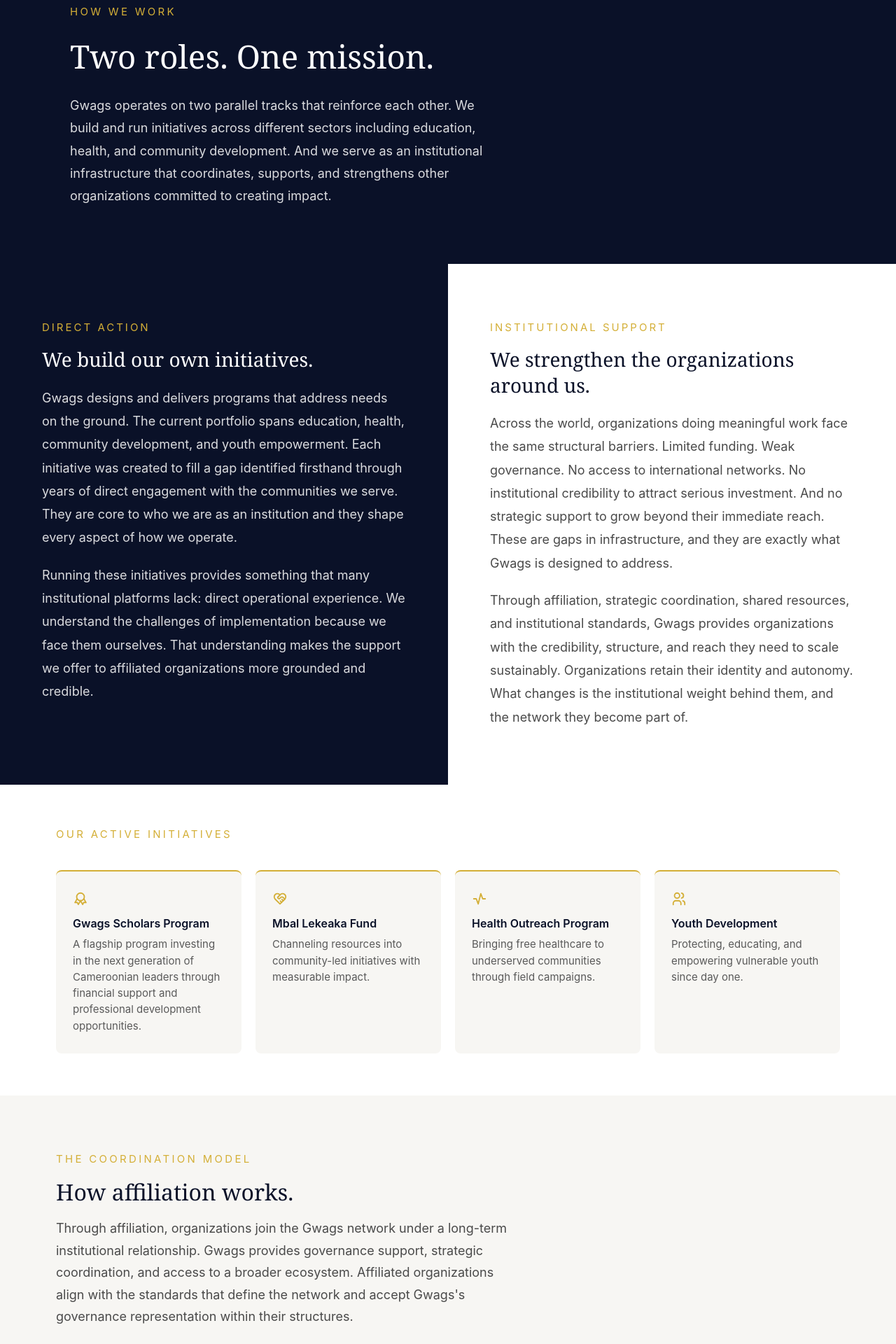
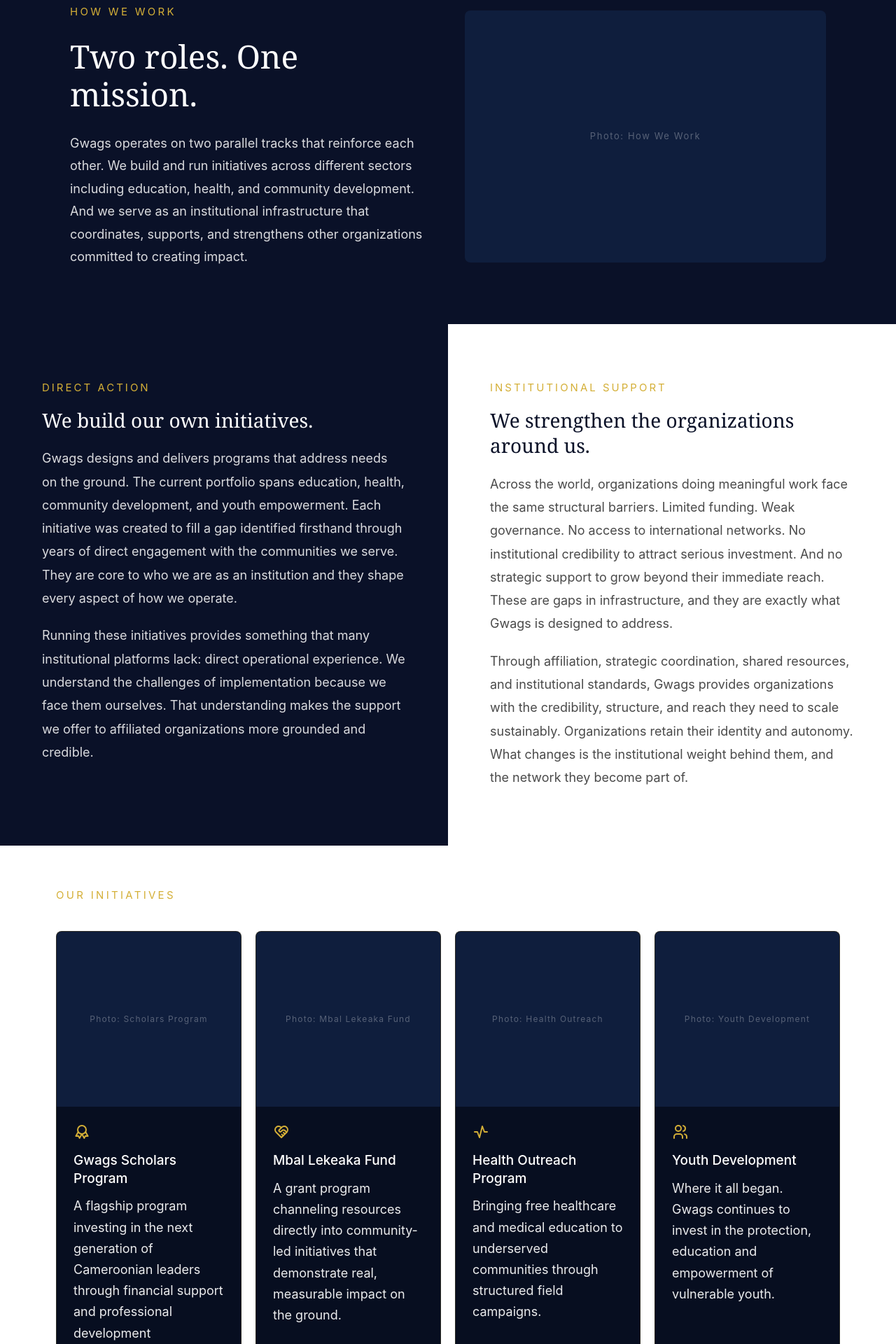
Before and after one commit to Daryllgio/gwags-website, a Next.js app: page /about/how-we-work in a window 1280 px wide. Shown: the part 140-2060 px from the top of the page at 70% size. Built offline with nearby package versions, Linux system fonts and the light colour scheme.

Commit message:
How We Work - hero image, initiatives match, coordination model fixes

```diff
--- a/app/about/how-we-work/page.tsx
+++ b/app/about/how-we-work/page.tsx
@@ -36,16 +36,23 @@ function HeroSection({ lang }: { lang: Lang }) {
   const p = t[lang].howWeWork.hero
   return (
     <section className="hww-hero-section" style={{ background: '#0A1128', padding: '80px 100px' }}>
-      <div style={{ maxWidth: '760px' }}>
+      <div className="hww-hero-grid">
+        <div>
           <p className="eyebrow" style={{ color: '#D4AF37', fontSize: '15px', letterSpacing: '0.22em', margin: '0 0 24px 0' }}>
             {p.eyebrow}
           </p>
           <h1 className="hww-hero-h1" style={{ color: '#ffffff', fontSize: '46px', fontWeight: 400, fontFamily: 'Georgia, serif', lineHeight: 1.18, margin: '0 0 28px 0' }}>
             {p.h1}
           </h1>
-        <p className="body-text" style={{ color: 'rgba(255,255,255,0.85)', fontSize: '18px', lineHeight: 1.8, maxWidth: '600px', margin: 0 }}>
+          <p className="body-text" style={{ color: 'rgba(255,255,255,0.85)', fontSize: '18px', lineHeight: 1.8, margin: 0 }}>
             {p.body}
           </p>
+        </div>
+        {/* IMAGE: Replace this placeholder with
+            <img src="/images/how-we-work-hero.jpg" alt="How We Work" style={{ width: '100%', height: '360px', objectFit: 'cover', borderRadius: '8px' }} /> */}
+        <div className="hww-hero-img-ph" style={{ height: '360px', width: '100%', background: '#0F1E3D', borderRadius: '8px', display: 'flex', alignItems: 'center', justifyContent: 'center' }}>
+          <span style={{ color: 'rgba(255,255,255,0.3)', fontSize: '13px', letterSpacing: '0.12em' }}>Photo: How We Work</span>
+        </div>
       </div>
     </section>
   )
@@ -87,7 +94,14 @@ function SplitSection({ lang }: { lang: Lang }) {
   )
 }
 
-/* ── Initiative Strip ── */
+/* ── Initiative Strip (cards match the homepage Initiatives design) ── */
+const initiativeImagePlaceholders = [
+  'Photo: Scholars Program',
+  'Photo: Mbal Lekeaka Fund',
+  'Photo: Health Outreach',
+  'Photo: Youth Development',
+]
+
 function InitiativeStrip({ lang }: { lang: Lang }) {
   const p = t[lang].howWeWork.initiatives
   return (
@@ -95,20 +109,37 @@ function InitiativeStrip({ lang }: { lang: Lang }) {
       <p className="eyebrow" style={{ color: '#D4AF37', fontSize: '15px', letterSpacing: '0.22em', margin: '0 0 16px 0' }}>
         {p.eyebrow}
       </p>
-      <div className="hww-init-grid">
+      <div style={{ display: 'grid', gridTemplateColumns: 'repeat(4, 1fr)', gap: '20px', marginTop: '40px' }} className="initiatives-grid">
         {p.items.map((item, i) => {
           const Icon = initiativeIcons[i]
           return (
-            <Link key={i} href={item.href} className="hww-init-card">
-              <div style={{ marginBottom: '12px' }}>
-                <Icon size={22} color="#D4AF37" />
+            <Link
+              key={i}
+              href={item.href}
+              className="initiative-card"
+              style={{ display: 'flex', flexDirection: 'column', background: '#070E20', border: '0.5px solid rgba(212,175,55,0.18)', borderRadius: '8px', textDecoration: 'none', cursor: 'pointer', overflow: 'hidden' }}
+            >
+              {/* IMAGE: Replace this placeholder with
+                  <img src="/images/initiatives/[name].jpg" alt="..." style={{ width: '100%', height: '250px', objectFit: 'cover' }} /> */}
+              <div className="ini-img-ph" style={{ height: '250px', width: '100%', background: '#0F1E3D', display: 'flex', alignItems: 'center', justifyContent: 'center', flexShrink: 0 }}>
+                <span style={{ color: 'rgba(255,255,255,0.3)', fontSize: '12px', letterSpacing: '0.1em' }}>
+                  {initiativeImagePlaceholders[i]}
+                </span>
               </div>
-              <div style={{ fontSize: '16px', fontWeight: 600, color: '#0A1128', marginBottom: '6px' }}>
+              <div className="ini-card-body" style={{ padding: '24px 24px 28px', display: 'flex', flexDirection: 'column', flex: 1 }}>
+                <div style={{ marginBottom: '16px' }}>
+                  <Icon size={24} color="#D4AF37" />
+                </div>
+                <div className="ini-card-title" style={{ color: '#fff', fontSize: '19px', fontWeight: 500, marginBottom: '12px', lineHeight: 1.35 }}>
                   {item.title}
                 </div>
-              <p style={{ fontSize: '15px', color: '#5A5A5A', margin: 0, lineHeight: 1.55 }}>
+                <p className="body-text" style={{ color: 'rgba(255,255,255,0.92)', fontSize: '18px', lineHeight: 1.68, flex: 1, margin: 0 }}>
                   {item.desc}
                 </p>
+                <div style={{ marginTop: '16px', color: '#D4AF37', fontSize: '12px', letterSpacing: '0.18em', fontWeight: 500 }}>
+                  {item.tag}
+                </div>
+              </div>
             </Link>
           )
         })}
--- a/app/globals.css
+++ b/app/globals.css
@@ -636,6 +636,14 @@ h1, h2, h3, h4 {
 }
 
 /* Initiative strip */
+/* How We Work hero: two-column (text | image) */
+.hww-hero-grid {
+  display: grid;
+  grid-template-columns: 1fr 1fr;
+  gap: 48px;
+  align-items: center;
+}
+
 .hww-init-grid {
   display: grid;
   grid-template-columns: repeat(4, 1fr);
@@ -693,8 +701,12 @@ h1, h2, h3, h4 {
   padding-top: 4px;
 }
 
+/* Last step: keep a short gold segment so the line reaches number 4 and
+   continues slightly below it (instead of stopping above it). */
 .hww-step:last-child .hww-step-line {
-  background: transparent;
+  background: #D4AF37;
+  align-self: start;
+  height: 64px;
 }
 
 /* Working with Gwags cards */
@@ -780,6 +792,12 @@ h1, h2, h3, h4 {
   .hww-init-strip { padding: 48px 20px !important; }
   .hww-coordination-section { padding: 60px 20px !important; }
   .hww-working-with-section { padding: 60px 20px !important; }
+
+  /* Hero: stack text on top, image below */
+  .hww-hero-grid { grid-template-columns: 1fr; gap: 32px; }
+
+  /* Coordination steps: shrink the number column + gap so the text isn't squashed */
+  .hww-step { grid-template-columns: 36px 2px 1fr; gap: 0 14px; }
 }
 
 /* ── Our Role Page ── */
@@ -1172,7 +1190,7 @@ h1, h2, h3, h4 {
   .tl2-title { font-size: 20px !important; }
 
   /* How We Work step number */
-  .hww-step-num { font-size: 32px !important; }
+  .hww-step-num { font-size: 36px !important; }
 }
 
 /* ================================================================
--- a/lib/translations.ts
+++ b/lib/translations.ts
@@ -218,12 +218,12 @@ export const t = {
         },
       },
       initiatives: {
-        eyebrow: 'OUR ACTIVE INITIATIVES',
+        eyebrow: 'OUR INITIATIVES',
         items: [
-          { title: 'Gwags Scholars Program', desc: 'A flagship program investing in the next generation of Cameroonian leaders through financial support and professional development opportunities.', href: '/initiatives/scholars' },
-          { title: 'Mbal Lekeaka Fund', desc: 'Channeling resources into community-led initiatives with measurable impact.', href: '/initiatives/mbal-lekeaka-fund' },
-          { title: 'Health Outreach Program', desc: 'Bringing free healthcare to underserved communities through field campaigns.', href: '/initiatives/health-outreach' },
-          { title: 'Youth Development', desc: 'Protecting, educating, and empowering vulnerable youth since day one.', href: '/initiatives/youth-development' },
+          { title: 'Gwags Scholars Program', desc: 'A flagship program investing in the next generation of Cameroonian leaders through financial support and professional development opportunities.', tag: 'EXCELLENCE', href: '/initiatives/scholars' },
+          { title: 'Mbal Lekeaka Fund', desc: 'A grant program channeling resources directly into community-led initiatives that demonstrate real, measurable impact on the ground.', tag: 'COMMUNITY', href: '/initiatives/mbal-lekeaka-fund' },
+          { title: 'Health Outreach Program', desc: 'Bringing free healthcare and medical education to underserved communities through structured field campaigns.', tag: 'HEALTH', href: '/initiatives/health-outreach' },
+          { title: 'Youth Development', desc: 'Where it all began. Gwags continues to invest in the protection, education and empowerment of vulnerable youth.', tag: 'YOUTH', href: '/initiatives/youth-development' },
         ],
       },
       coordination: {
@@ -656,12 +656,12 @@ export const t = {
         },
       },
       initiatives: {
-        eyebrow: 'NOS INITIATIVES ACTIVES',
+        eyebrow: 'NOS INITIATIVES',
         items: [
-          { title: 'Programme Gwags Scholars', desc: 'Un programme phare investissant dans la prochaine génération de leaders camerounais à travers un soutien financier et des opportunités de développement professionnel.', href: '/initiatives/scholars' },
-          { title: 'Fonds Mbal Lekeaka', desc: 'Canaliser les ressources vers des initiatives communautaires à impact mesurable.', href: '/initiatives/mbal-lekeaka-fund' },
-          { title: 'Programme de Santé', desc: 'Apporter des soins gratuits aux communautés mal desservies via des campagnes de terrain.', href: '/initiatives/health-outreach' },
-          { title: 'Développement des Jeunes', desc: "Protéger, éduquer et autonomiser les jeunes vulnérables depuis le premier jour.", href: '/initiatives/youth-development' },
+          { title: 'Programme Gwags Scholars', desc: 'Un programme phare investissant dans la prochaine génération de leaders camerounais à travers un soutien financier et des opportunités de développement professionnel.', tag: 'EXCELLENCE', href: '/initiatives/scholars' },
+          { title: 'Fonds Mbal Lekeaka', desc: 'Un programme de bourses canalisant des ressources directement vers des initiatives communautaires à impact mesurable.', tag: 'COMMUNAUTÉ', href: '/initiatives/mbal-lekeaka-fund' },
+          { title: 'Programme de Santé', desc: "Apporter des soins de santé gratuits et l'éducation médicale aux communautés mal desservies.", tag: 'SANTÉ', href: '/initiatives/health-outreach' },
+          { title: 'Développement des Jeunes', desc: "Là où tout a commencé. Gwags continue d'investir dans la protection, l'éducation et l'autonomisation des jeunes vulnérables.", tag: 'JEUNESSE', href: '/initiatives/youth-development' },
         ],
       },
       coordination: {
```
Lines whose indentation alone changed are shown as unchanged.
